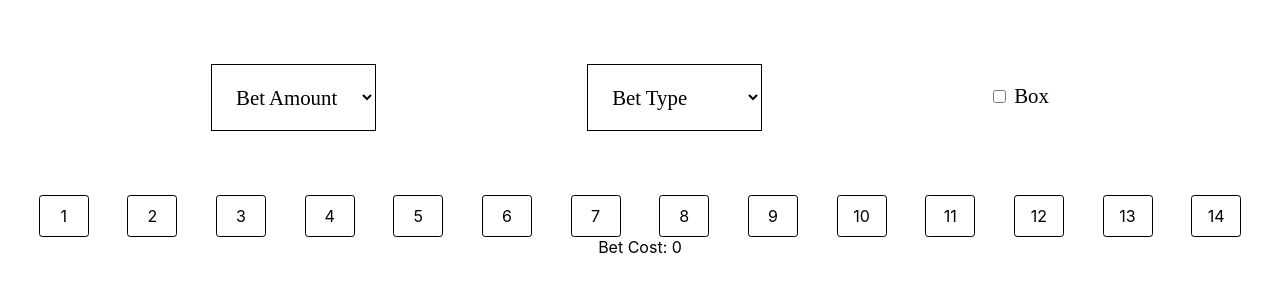
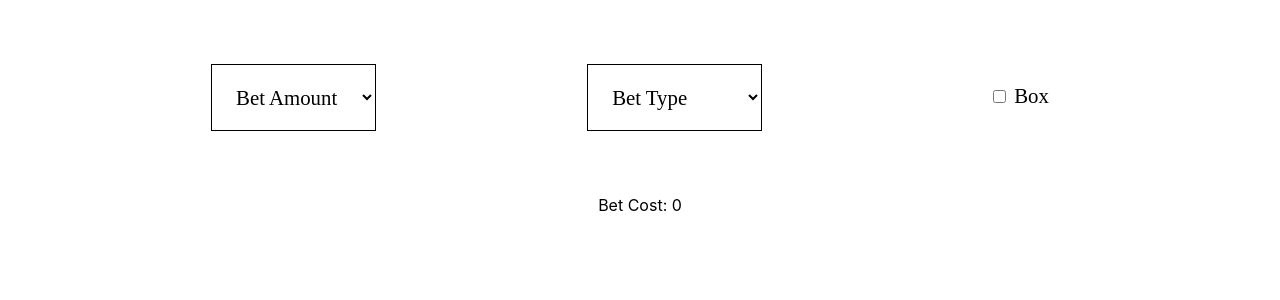
Before and after one commit to rlkeyer/HorseBetCalculator, a React (Create React App) app: page / in a window 1280 px wide. Shown: the top 300 px of the page. Built offline with nearby package versions, Linux system fonts and the light colour scheme.

Commit message:
improved number generation and calculation

```diff
--- a/src/components/Calculator.js
+++ b/src/components/Calculator.js
@@ -1,89 +1,117 @@
-import './Calculator.css'
-import React, { useState, useEffect } from 'react'
+import "./Calculator.css";
+import React, { useState, useEffect } from "react";
+import { NumberTiles } from './NumberTiles'
 
-const HorseRow = (number) => {
 
-    const numberTiles = () => {
-        let i = 0
-        while (i < number) {
-            i++
+// const HorseRow = (number) => {
+//   const numberTiles = () => {
+//     let i = 0;
+//     while (i < number) {
+//       i++;
+//       return <div>{i}</div>;
+//     }
+//   };
+
+//   return <div>{numberTiles()}</div>;
+// };
+
+export const Calculator = () => {
+  const [selectedNumbers, setSelectedNumbers] = useState({});
+  const [selectedAmount, setSelectedAmount] = useState("");
+  const [selectedType, setSelectedType] = useState("");
+  const [entries, setEntries] = useState(12);
+  const [isBox, setIsBox] = useState(false);
+
+  const numberOfPlaces = (entries) => {
+    const betTypes = {
+      Exacta: 2,
+      Trifecta: 3,
+      Superfecta: 4,
+      DailyDouble: 2,
+      P3: 3,
+      P4: 4,
+      P5: 5,
+      P6: 6,
+    }
+
+    const places = isBox ? 1 : betTypes[selectedType]
+
+    let items = [];
+    let i = 0;
+    while (i < places) {
+      i++;
+      items.push(i);
+    }
+
       return (
-                <div>
-                    {i}
-                </div>
+        <>
+          {items.map((item) => (
+            <NumberTiles entries={entries} place={item} selectedNumbers={selectedNumbers} setSelectedNumbers={setSelectedNumbers} />
+          ))}
+        </>
       )
+  }
+
+  const exactaCalc = (numbers) => {
+    const length = numbers.length;
+    if (!isBox && length === 2) {
+      return selectedAmount;
+    } else {
+      const multiplier = length * (length - 1);
+      console.log("amount   -->  ", selectedAmount);
+      console.log("multiplier   -->  ", multiplier);
+      return selectedAmount * multiplier;
+    }
+  };
+
+  const calculateBetCost = () => {
+    let length = 1;
+    let multiplier = 1;
+    const first = selectedNumbers[1]
+    const second = selectedNumbers[2]
+    if (isBox) length = first.length || 0
+    if (selectedType === "Exacta" && isBox) {
+      multiplier = length * (length - 1);
+    } else if (selectedType === "Trifecta" && isBox) {
+      multiplier = length * (length - 1) * (length - 2);
+    }
+      else if (selectedType === 'Exacta' && first && second) {
+        console.log(intersection(first, second))
+        multiplier = (first.length * second.length)
+      } else {
+      multiplier = 1;
+    }
+    return selectedAmount * multiplier;
+  };
+
+  const intersection = (first, second, third, fourth) => {
+    if (!first || !second) return
+    if (!third && !fourth) {
+      return first.filter(horse => second.includes(horse))
+    } else if (!fourth) {
+      console.lof('not ready')
+    } else {
+      console.lof('not ready')
     }
   }
 
-    return (
-        <div>
-          {numberTiles()}
-        </div>
-    )
-}
-
-export const Calculator = () => {
-    const [selectedNumbers, setSelectedNumbers] = useState([])
-    const [selectedAmount, setSelectedAmount] = useState('')
-    const [selectedType, setSelectedType] = useState('')
-    const [isBox, setIsBox] = useState(false)
-
-    const numberTiles = (number) => {
-        let items = []
-        let i = 0
-        while (i < number) {
-            i++
-            items.push(i)
-        }
-        return items
-    }
-
-    const numberSelected = (number) => {
-        if (selectedNumbers.includes(number)) {
-            return true
-        } else {
-            return false
-        }
-    }
-
-    const exactaCalc = (numbers) => {
-        const length = numbers.length
-        if (!isBox && length === 2) {
-            return selectedAmount
-        } else {
-            const multiplier = length * (length - 1)
-            console.log('amount   -->  ', selectedAmount)
-            console.log('multiplier   -->  ', multiplier)
-            return (selectedAmount * multiplier)
-        }
-    }
-
-    const calculateBetCost = () => {
-        const length = selectedNumbers.length
-        let multiplier = 1
-        if (selectedType === 'Exacta' && isBox) {
-            multiplier = length * (length - 1)
-        } else if (selectedType === "Trifecta") {
-            multiplier = length * (length - 1) * (length - 2)
-        } else {
-            multiplier = 1
-        }
-        return selectedAmount * multiplier
-    }
-
-    useEffect(() => {
-        console.log(exactaCalc(selectedNumbers))
-    }, [selectedNumbers])
+  // Trifecta combinations = (A x B x C) – (AB x C) – (AC x B) – (BC x A) + (2 x ABC)
 
   return (
     <div>
       <div className="container">
         <div className="select-options">
-                    <select id="bet-amount" className="select" onChange={(e) => setSelectedAmount(e.target.value)}>
-                        <option value disabled="disabled" selected="selected" hidden>Bet Amount</option>
-                        <option value={0.10}>$0.10</option>
-                        <option value={0.20}>$0.20</option>
-                        <option value={0.50}>$0.50</option>
+          <select
+            id="bet-amount"
+            className="select"
+            onChange={(e) => setSelectedAmount(e.target.value)}
+          >
+            <option value disabled="disabled" selected="selected" hidden>
+              Bet Amount
+            </option>
+            <option value={0.1}>$0.10</option>
+            <option value={0.2}>$0.20</option>
+            <option value={0.5}>$0.50</option>
             <option value={1}>$1</option>
             <option value={2}>$2</option>
             <option value={5}>$5</option>
@@ -95,48 +123,41 @@ export const Calculator = () => {
           </select>
         </div>
         <div className="select-options">
-                    <select id="bet-type" className="select" onChange={(e) => setSelectedType(e.target.value)}>
-                        <option value disabled="disabled" selected="selected" hidden>Bet Type</option>
+          <select
+            id="bet-type"
+            className="select"
+            onChange={(e) => setSelectedType(e.target.value)}
+          >
+            <option value disabled="disabled" selected="selected" hidden>
+              Bet Type
+            </option>
             <option value="Exacta">Exacta</option>
             <option value="Trifecta">Trifecta</option>
             <option value="Superfecta">Superfecta</option>
-                        <option value="Daily Double">Daily Double</option>
-                        <option value="Pick 3">Pick 3</option>
-                        <option value="Pick 4">Pick 4</option>
-                        <option value="Pick 5">Pick 5</option>
-                        <option value="Pick 6">Pick 6</option>
+            <option value="DailyDouble">Daily Double</option>
+            <option value="P3">Pick 3</option>
+            <option value="P4">Pick 4</option>
+            <option value="P5">Pick 5</option>
+            <option value="P6">Pick 6</option>
           </select>
         </div>
         <div className="checkbox">
-                        <input type="checkbox" id="box" name="box" value="box" onChange={() => setIsBox(!isBox)} />
+          <input
+            type="checkbox"
+            id="box"
+            name="box"
+            value="box"
+            onChange={() => setIsBox(!isBox)}
+          />
           <label for="box">Box</label>
         </div>
       </div>
 
-            <div className="number-tiles">
-                {numberTiles(14).map((item) => {
-                    return (
-                        <div className={`square-number ${numberSelected(item) ? 'is-selected' : ''}`}
-                            onClick={() => {
-                                if (!numberSelected(item)) {
-                                    setSelectedNumbers([...selectedNumbers, item])
-                                    console.log(selectedNumbers)
-                                } else {
-                                    setSelectedNumbers(selectedNumbers.filter((number) => number !== item))
-                                    console.log(selectedNumbers)
-                                }
-                            }}>
-                            <p>
-                                {item}
-                            </p>
-                        </div>
-                    )
-                })}
-            </div>
+      {numberOfPlaces(12)}
 
       <div className="cost-display">
         <span>{`Bet Cost: ${calculateBetCost()}`}</span>
       </div>
     </div>
-    )
-}
+  );
+};
--- /dev/null
+++ b/src/components/NumberTiles.js
@@ -0,0 +1,52 @@
+import React, { useState, useEffect } from "react";
+
+export const NumberTiles = (props) => {
+    const { entries, place, selectedNumbers, setSelectedNumbers } = props
+
+    let items = [];
+    let i = 0;
+    console.log(entries)
+    console.log(place)
+    while (i < entries) {
+      i++;
+      items.push(i);
+      console.log(i)
+    }
+
+    const numberSelected = (number, place) => {
+        if (selectedNumbers && selectedNumbers[place] && selectedNumbers[place].includes(number)) {
+          return true;
+        } else {
+          return false;
+        }
+      };
+
+    return (
+        <div className="number-tiles">
+            {items.map((item) => {
+              return (
+                <div
+                  className={`square-number ${
+                    numberSelected(item, place) ? "is-selected" : ""
+                  }`}
+                  onClick={() => {
+                    if (!numberSelected(item, place)) {
+                      setSelectedNumbers({
+                          ...selectedNumbers,
+                          [place]: [...(selectedNumbers[place] || []), item]
+                    });
+                    } else {
+                      setSelectedNumbers({
+                          ...selectedNumbers,
+                          [place]: selectedNumbers[place].filter((number) => number !== item)
+                      });
+                    }
+                  }}
+                >
+                  <p>{item}</p>
+                </div>
+              );
+            })}
+          </div>
+    )
+}
```
Lines whose indentation alone changed are shown as unchanged.
